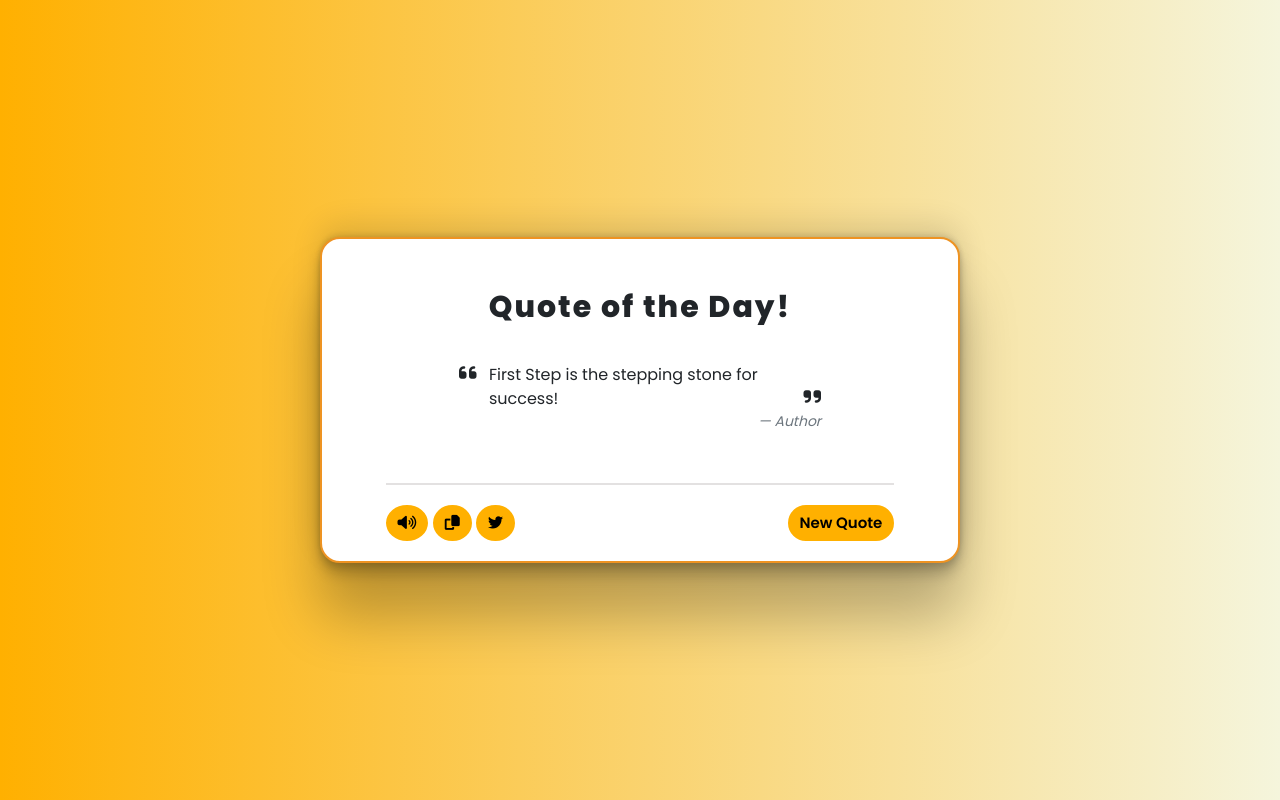
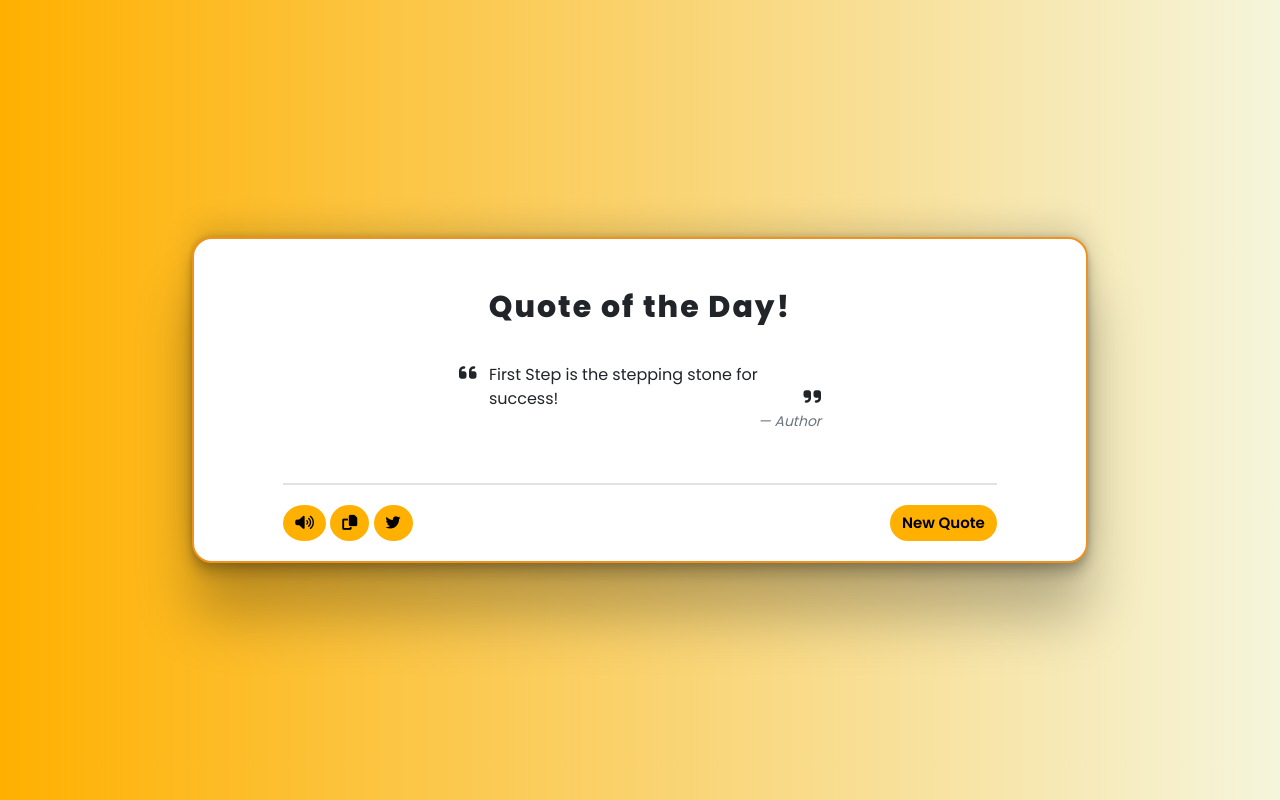
Before and after one commit to Coder-Gokul/Random-Quote-Generator, a plain HTML site: page index.html in a window 1280 px wide. Drawn offline with nearby package versions, Linux system fonts and the light colour scheme.

Commit message:
Update style.css

```diff
--- a/style.css
+++ b/style.css
@@ -19,7 +19,7 @@ body {
   user-select: none;
 }
 #container {
-  width: 50vw;
+  width: 70vw;
   background-color: white;
   border-radius: 20px;
   box-shadow: rgba(0, 0, 0, 0.25) 0px 54px 55px,
@@ -114,7 +114,7 @@ button {
     background-color: #ffb000;
   }
 
-  @media screen and (max-width: 850px) {
+/*   @media screen and (max-width: 850px) {
     #container{
     width: 60vw;
     }
@@ -125,7 +125,7 @@ button {
     width: 70vw;
     }
   }
-
+ */
   @media screen and (max-width: 700px) {
     #container{
     width: 80vw;
```
